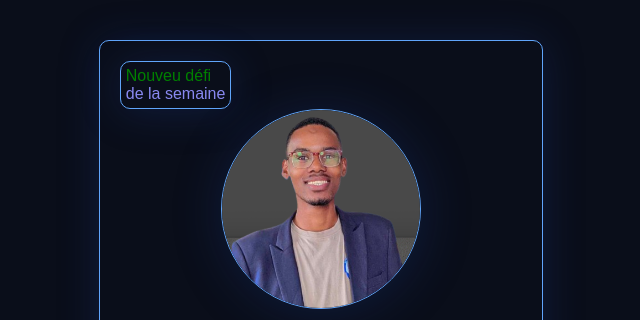
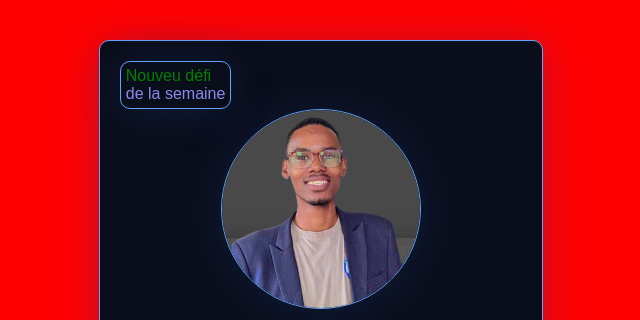
Before and after one commit to landrosdev/my_profile_card, a plain HTML site: page index.html in a window 1280 px wide. Shown: the top 320 px of the page, without its empty margins (319-959 px from the left). Drawn offline with Linux system fonts and the light colour scheme.

```diff
--- a/css/style.css
+++ b/css/style.css
@@ -2,7 +2,7 @@
 @import url("/css/__setting.css");
 
 html,body {
-    background-color: var(--main-bg) !important;
+    background-color: red !important;
     font-family: Arial, Helvetica, sans-serif;
     color: var(--main-text);
     padding: 20px;
```
